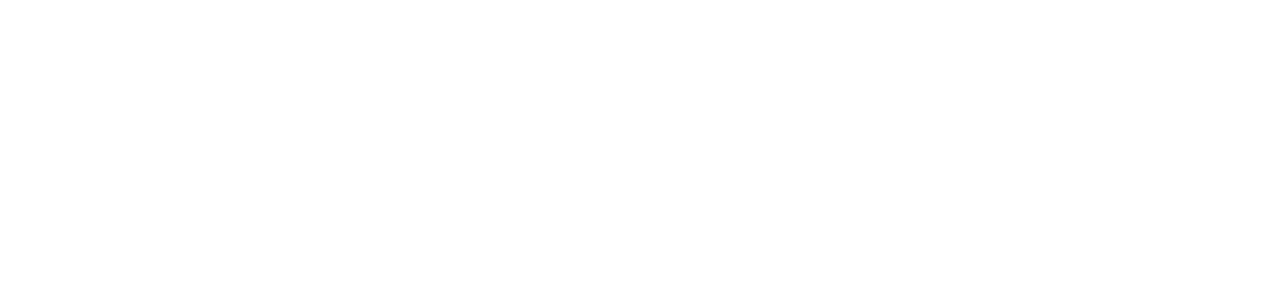
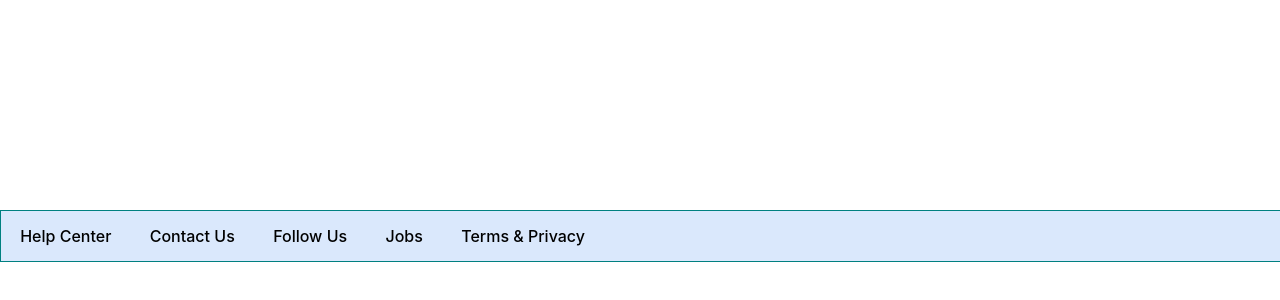
Before and after one commit to ntu-se7-grp3/garang-guni, a React (Vite) app: page / in a window 1280 px wide. Shown: the part 164-464 px from the top of the page. Built offline with nearby package versions, Linux system fonts and the light colour scheme.

Commit message:
Merge and link with router

```diff
--- a/src/components/Footer.jsx
+++ b/src/components/Footer.jsx
@@ -1,6 +1,6 @@
 import Button from "./Button";
 import styles from "./Footer.module.css";
-// import { useNavigate } from "react-router-dom";
+import { useNavigate } from "react-router-dom";
 
 
 const content = [
@@ -12,10 +12,10 @@ const content = [
 ]
 
 function Footer() {
-  // const navigate = useNavigate();
+  const navigate = useNavigate();
 
-  const handleClick = (item) => {
-    // navigate(item.link);
+  const handleClick = (link) => {
+    navigate(link);
   };
 
   return (
--- a/src/layouts/RootLayout.jsx
+++ b/src/layouts/RootLayout.jsx
@@ -1,9 +1,11 @@
 import { Outlet } from "react-router-dom";
+import Footer from "../components/Footer";
 
 function RootLayout() {
   return (
     <div>
       <Outlet />
+      <Footer />
     </div>
   )
 }
```
